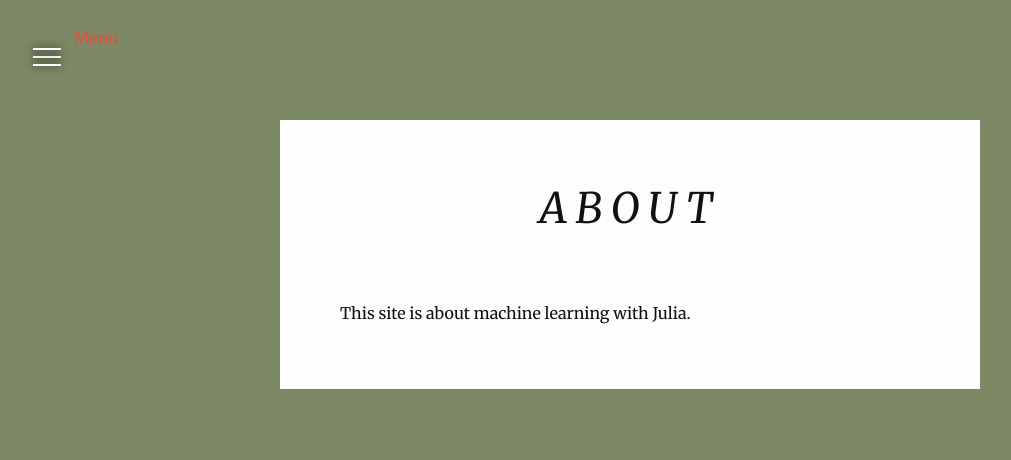
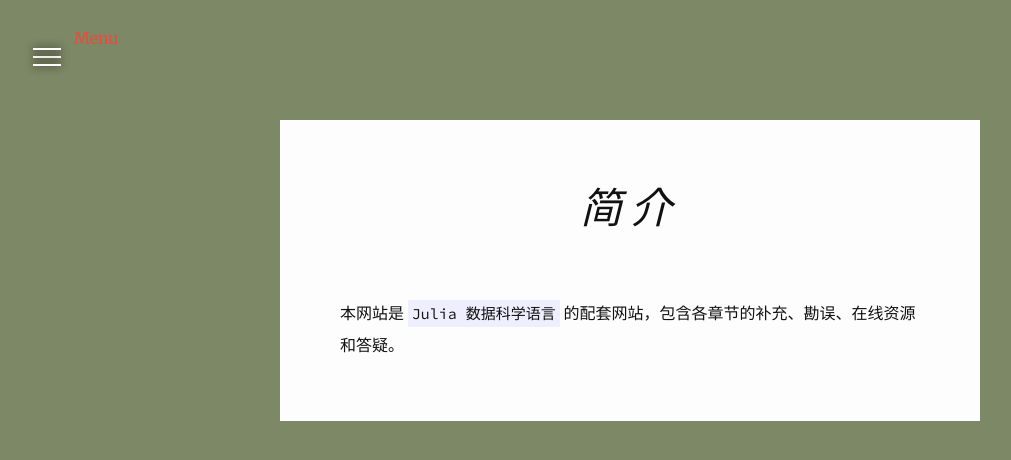
Before and after one commit to quxiaofeng/juliabook, a Jekyll site: the page built from about.md, in a window 1280 px wide. Shown: the top 460 px of the page, without its empty margins (10-1021 px from the left). Built offline with Jekyll 4.4.1, drawn with Linux system fonts in a browser that asks for light colours; nearby versions of some CDN libraries.

Commit message:
Updated the About
Signed-off-by: Xiaofeng QU <xiaofeng.qu.hk@ieee.org>

```diff
--- a/_config.yml
+++ b/_config.yml
@@ -1,5 +1,5 @@
 # Site settings
-title: 'Julia 程序设计语言'
+title: 'Julia 数据科学语言'
 
 baseurl: # the subpath of your site, e.g. /blog
 url: http://www.juliabook.ml # the base hostname & protocol for your site
--- a/about.md
+++ b/about.md
@@ -1,7 +1,7 @@
 ---
 layout: page
-title: About
+title: 简介
 permalink: /about/
 ---
 
-This site is about machine learning with Julia.
+本网站是 `{{ site.title }}` 的配套网站，包含各章节的补充、勘误、在线资源和答疑。
```
